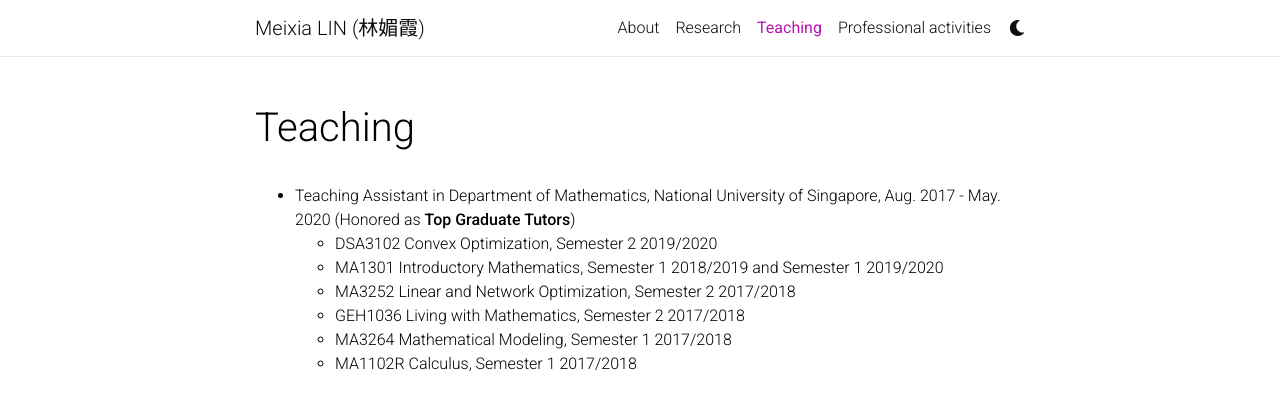
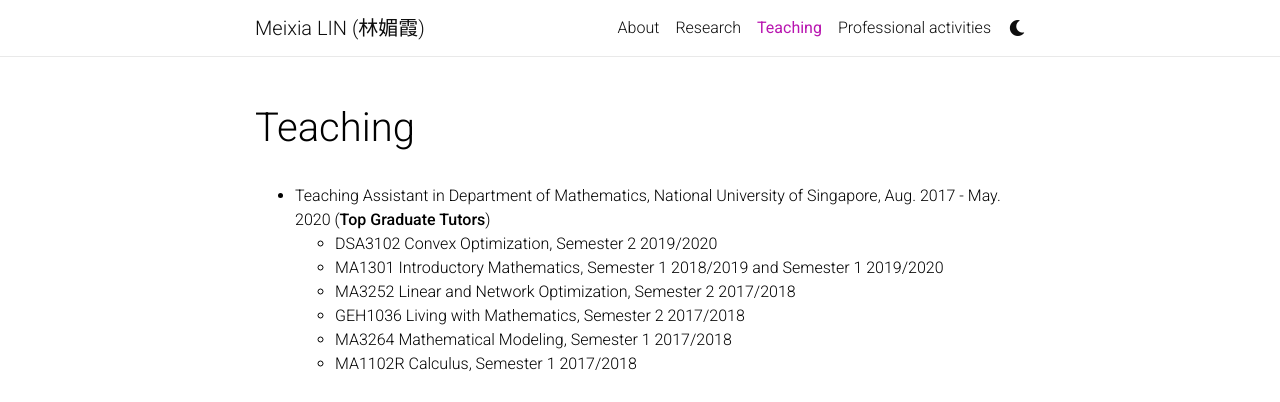
Before and after one commit to linmeixia/linmeixia.github.io, a Jekyll site: the page built from _pages/teaching.md, in a window 1280 px wide. Shown: the top 402 px of the page. Built offline with Jekyll 4.4.1, drawn with Linux system fonts in a browser that asks for light colours; nearby versions of some CDN libraries; comment, search, counter and statistics services are not loaded; a style sheet for code colours, icons or effects is not loaded.

Commit message:
Update teaching.md

```diff
--- a/_pages/teaching.md
+++ b/_pages/teaching.md
@@ -7,7 +7,7 @@
 nav: true
 ---
 
-- Teaching Assistant in Department of Mathematics, National University of Singapore, Aug. 2017 - May. 2020 (Honored as <strong>Top Graduate Tutors</strong>)
+- Teaching Assistant in Department of Mathematics, National University of Singapore, Aug. 2017 - May. 2020 (<strong>Top Graduate Tutors</strong>)
     - DSA3102 Convex Optimization, Semester 2 2019/2020
     - MA1301 Introductory Mathematics, Semester 1 2018/2019 and Semester 1 2019/2020
     - MA3252 Linear and Network Optimization, Semester 2 2017/2018
```
